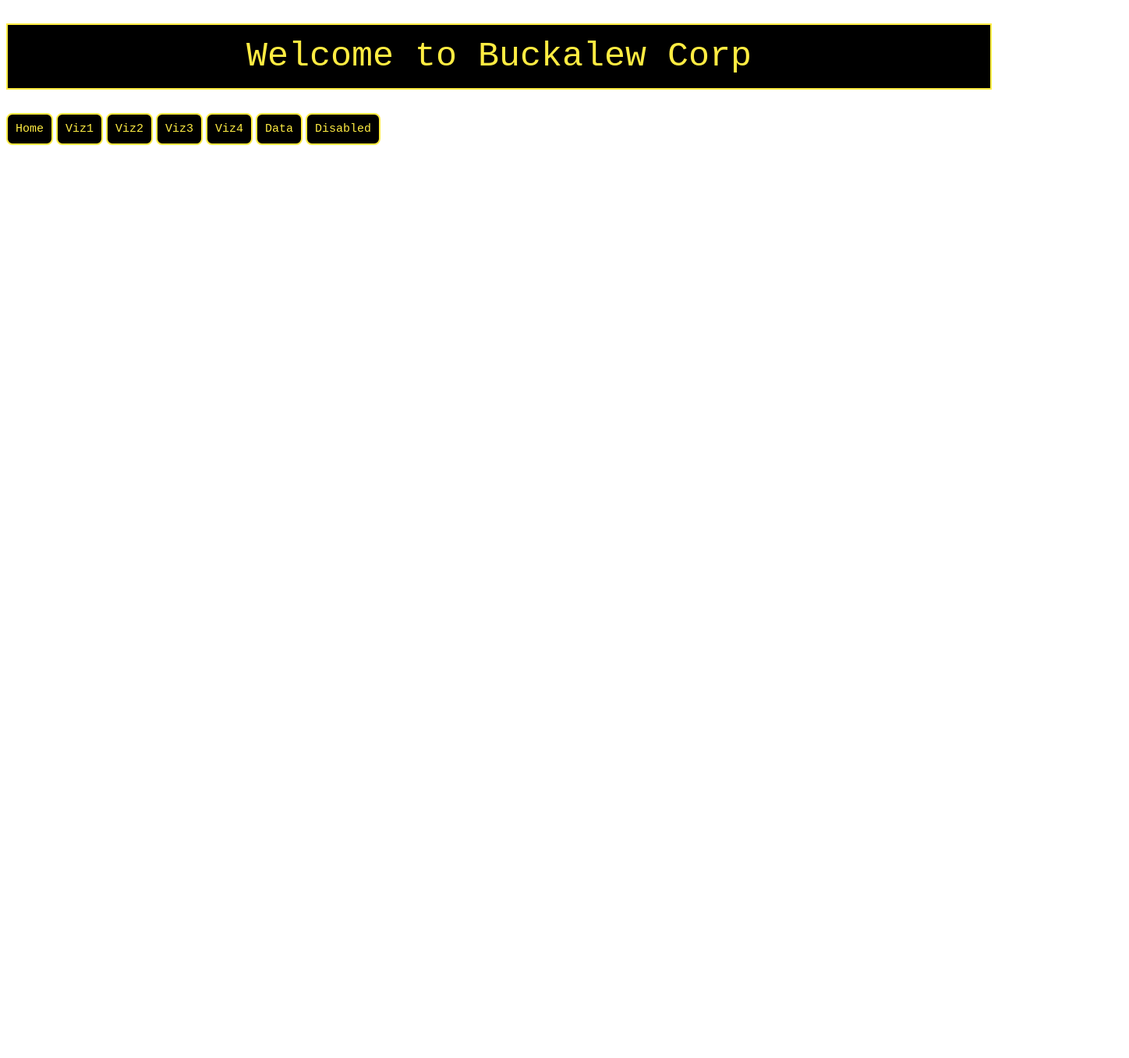
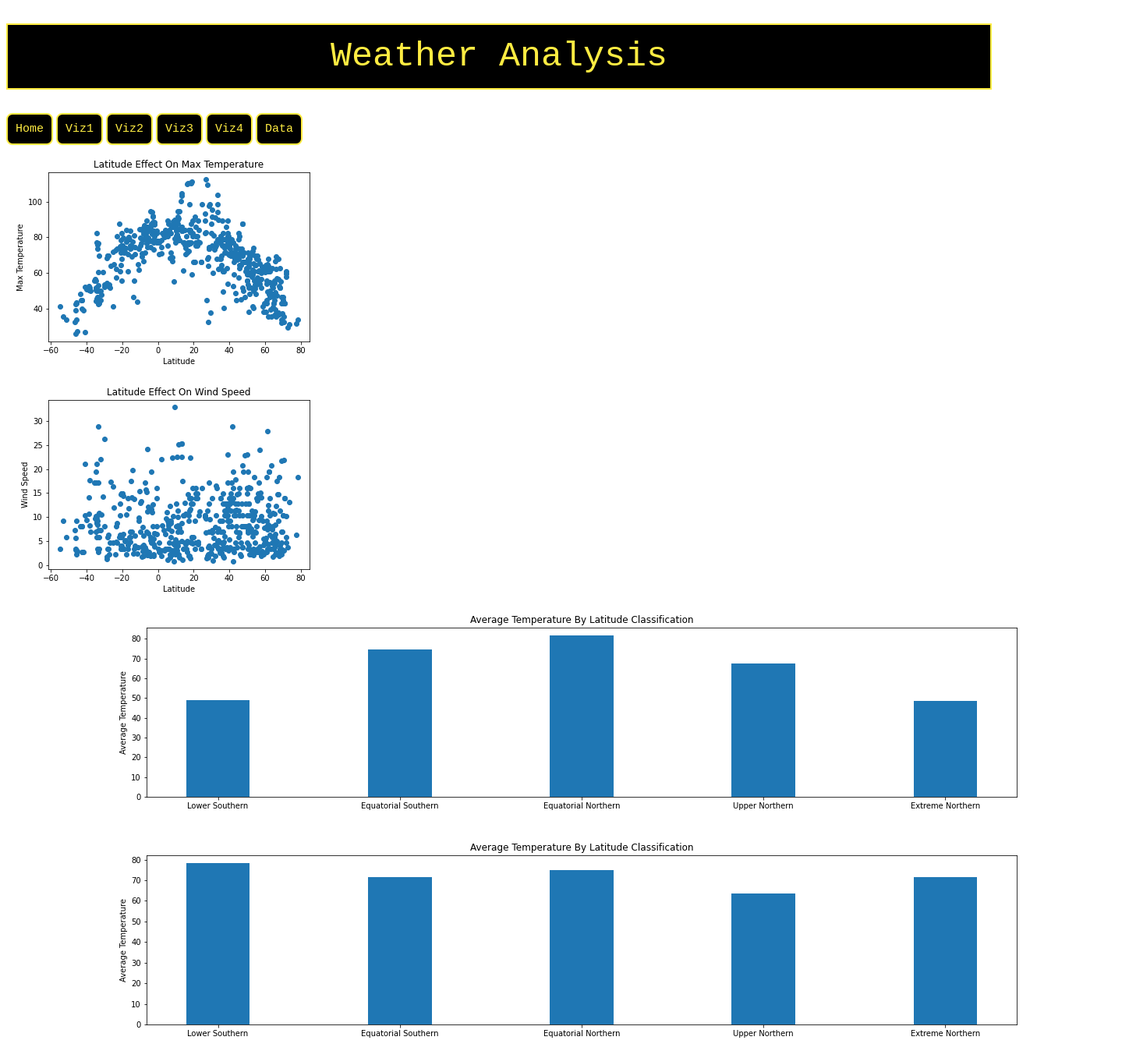
Before and after one commit to eddie0rNot/Web-Design-Challenge, a plain HTML site: page comparisons.html in a window 1280 px wide. Shown: the whole page at 78% size, 1448 px wide, since content can reach past the window. Before the commit the page ends 800 px from the top, so only its background shows below. Drawn offline with Linux system fonts and the light colour scheme.

Commit message:
last update

```diff
--- a/comparisons.html
+++ b/comparisons.html
@@ -3,10 +3,10 @@
 
     <head>
         <meta charset="UTF-8">
-        <title>Eddie Buckalew</title>
+        <title>Comparison</title>
         <link rel="stylesheet" type="text/css" href="css\indexstylesheet.css">
 
-        <h1>Welcome to Buckalew Corp</h1>
+        <h1>Weather Analysis</h1>
     </head>
     <body>
       <nav class="navbar navbar-expand-lg navbar-light bg-light">
@@ -17,12 +17,18 @@
               <a class="nav-link4" href="https://eddie0rnot.github.io/Web-Design-Challenge/viz3">Viz3</a>
               <a class="nav-link4" href="https://eddie0rnot.github.io/Web-Design-Challenge/viz4">Viz4</a>
               <a class="nav-link6" href="https://eddie0rnot.github.io/Web-Design-Challenge/data">Data</a>
-              <a class="nav-link disabled" href="#" tabindex="-1" aria-disabled="true">Disabled</a>
         </div>
       </nav>
 
+
+      <div class="col-md-auto">
+        <div class="row">
+          <div class="col-md-auto"><img id="viz1" src="../Web-Design-Challenge/Assets/lat_temp_viz1.png" alt="Sample Text"></div>
+          <div class="col-md-auto"><img id="viz2" src="../Web-Design-Challenge/Assets/lat_ws_viz2.png" alt="Sample Text"></div>
+          <div class="col-md-auto"><img id="viz3" src="../Web-Design-Challenge/Assets/lat_temp_viz3.png" alt="Sample Text"></div>
+          <div class="col-md-auto"><img id="viz4" src="../Web-Design-Challenge/Assets/lat_hum_viz4.png" alt="Sample Text"></div>
+        </div>
     <body>
 
-</body>
 
 </html>
```
Also changed, not shown: index.html (+2 -0 lines).
